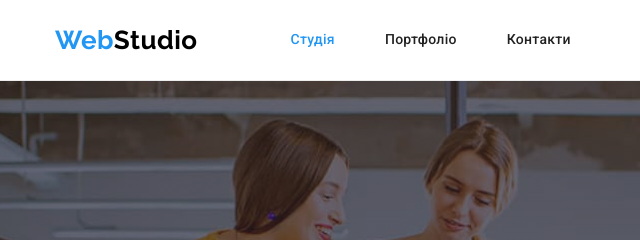
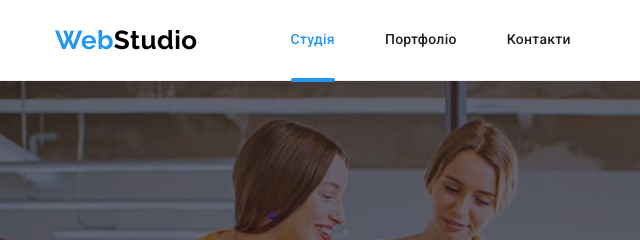
Before and after one commit to DemonVenom666/goit-markup-hw-05, a plain HTML site: page index.html in a window 1280 px wide. Shown: the top 240 px of the page, 0-640 px from the left. Drawn offline with nearby package versions, Linux system fonts and the light colour scheme.

Commit message:
Update index.html

```diff
--- a/index.html
+++ b/index.html
@@ -19,7 +19,7 @@
                 <a href="./index.html" class="logostudio link-studio"><span class="secondary-logo">Web</span>Studio</a>
 
                 <ul class="pages-nav list">
-                    <li class="item hover"><a href="./index.html" class="site-nav-current link">Студія</a></li>
+                    <li class="item"><a href="./index.html" class="site-nav-current hover link">Студія</a></li>
                     <li class="item"><a href="./portfolio.html" class="site-nav link">Портфоліо</a></li>
                     <li class="item"><a href="#" class="site-nav link">Контакти</a></li>
                 </ul>
```
